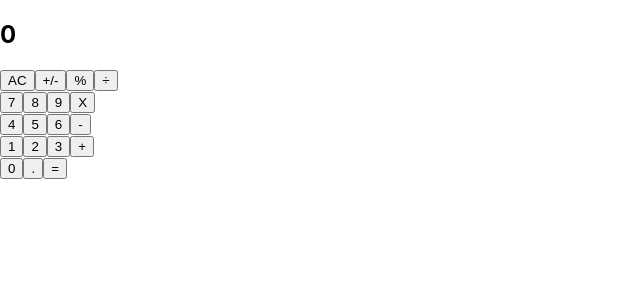
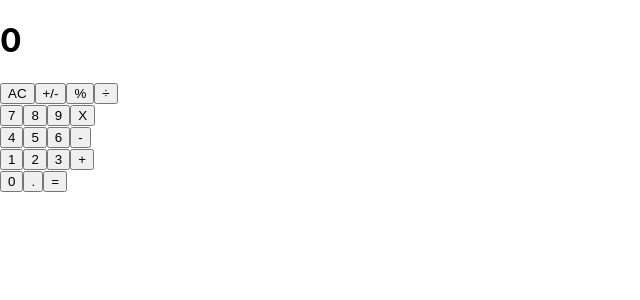
Before and after one commit to DcRonan/calculator-react, a React (Create React App) app: page / in a window 1280 px wide. Shown: the top 300 px of the page, without its empty margins (0-640 px from the left). Built offline with nearby package versions, Linux system fonts and the light colour scheme.

Commit message:
edit App func

```diff
--- a/src/components/App.js
+++ b/src/components/App.js
@@ -2,10 +2,10 @@ import ButtonPanel from './ButtonPanel';
 import Display from './Display';
 
 const App = () => (
-  <section>
+  <>
     <Display />
     <ButtonPanel />
-  </section>
+  </>
 );
 
 export default App;
```
